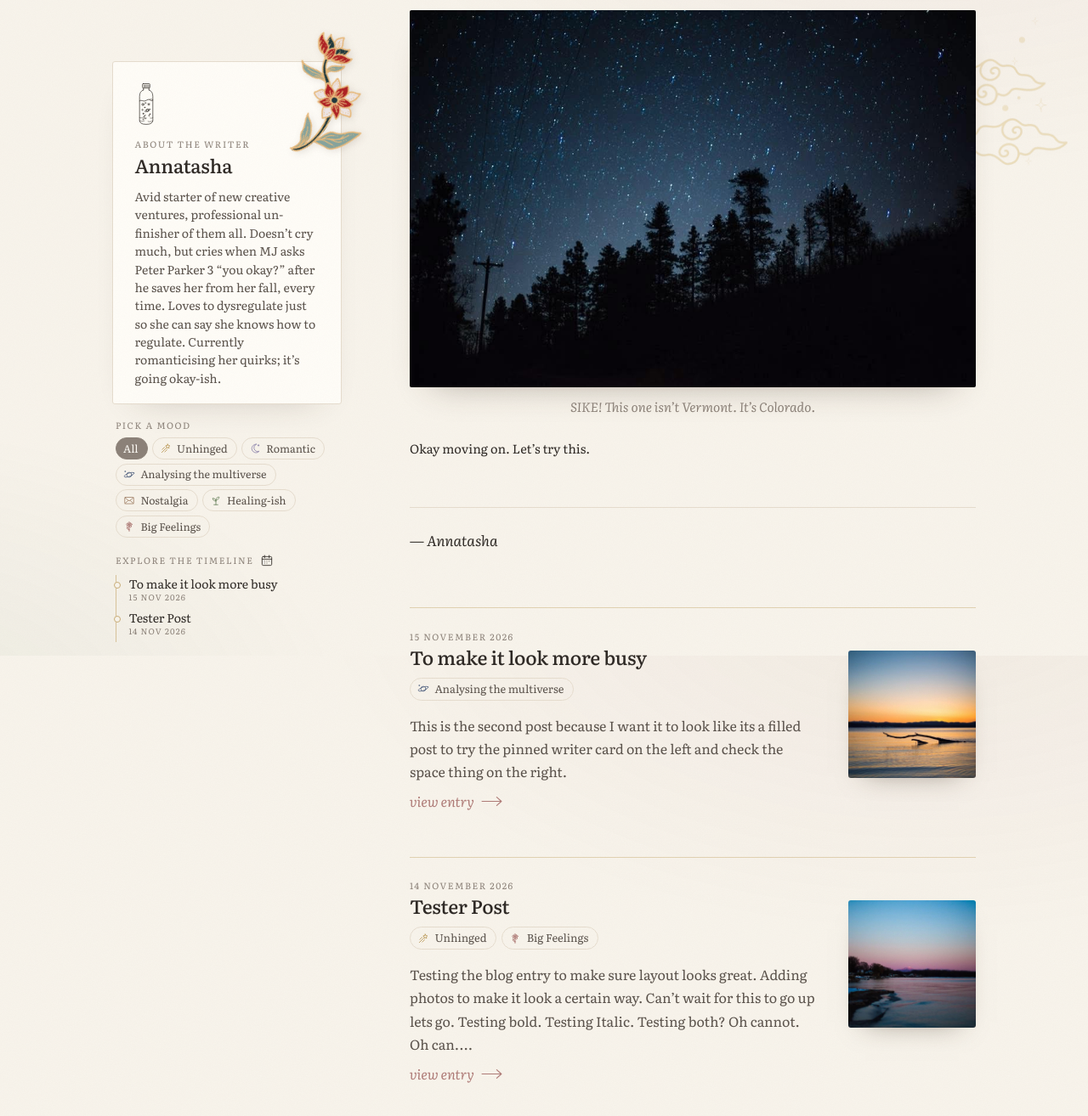
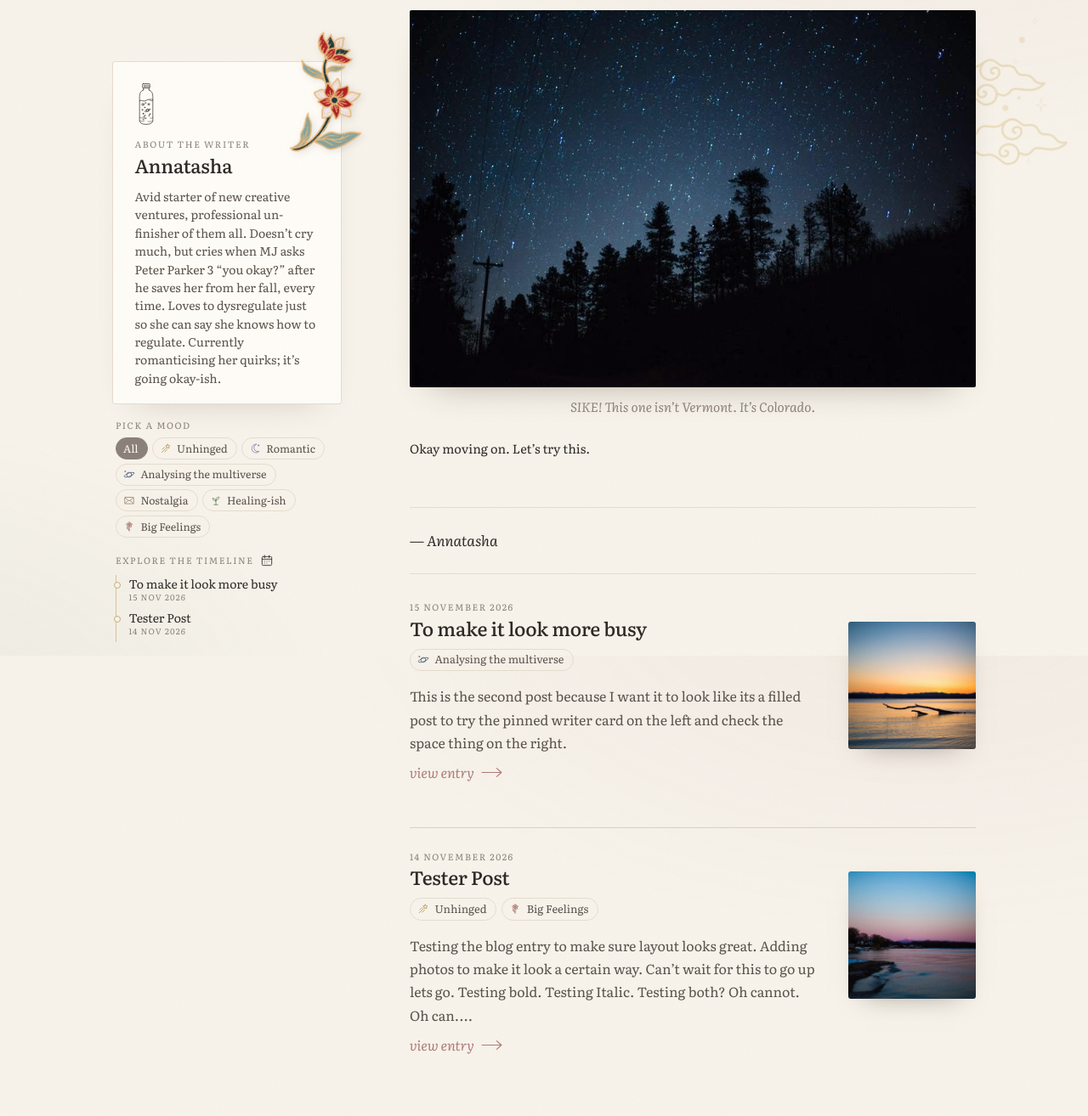
Before and after one commit to joliecodes/annatasha, a Jekyll site: the page built from blog/index.html, in a window 1280 px wide and 1400 px high, scrolled down 1028 px. Shown: the top 1314 px of the window at 85% size. Built offline with Jekyll 4.4.1, drawn with Linux system fonts in a browser that asks for light colours.

Commit message:
Centre the signature between its lines on blog and post pages
Co-Authored-By: Claude Opus 5.5 <noreply@anthropic.com>
Claude-Session: https://claude.ai/code/session_01H42t2MWQU4LZnCXKDr1JmC

```diff
--- a/assets/style.css
+++ b/assets/style.css
@@ -199,7 +199,10 @@ h1,h2{font-weight:500;letter-spacing:-.01em;line-height:1.15}
 .more-stories{display:none}
 .date,.post-card .date,.post-head .date,.cal-card .date{font-style:normal;text-transform:uppercase;letter-spacing:.14em;font-size:.66rem;color:var(--muted)}
 .timeline span,.more-stories li span{text-transform:uppercase;letter-spacing:.12em;font-size:.6rem}
-.featured-foot{margin-top:2.2rem}
+.featured-foot{margin-top:2.2rem;padding-bottom:1.5rem;border-bottom:1px solid var(--line)}
+.post-card.featured{padding-bottom:0}
+.featured:not([hidden]) + .posts > .post-card:first-child{padding-top:1.9rem}
+.featured:not([hidden]) + .posts > .post-card:first-child::before{display:none}
 .mobile-head{display:none}
 .timeline-head a.tl-label{display:inline;font-size:inherit;color:inherit;text-decoration:none}
 .timeline-head a.tl-label:hover{color:var(--rose)}
@@ -308,7 +311,8 @@ body::after{
 }
 
 @media (max-width:820px){
-  .more-stories{display:block;margin-top:2.6rem;padding-top:1.6rem;border-top:1px solid var(--line)}
+  .post-foot{padding-bottom:1.5rem}
+  .more-stories{display:block;margin-top:0;padding-top:1.6rem;border-top:1px solid var(--line)}
   .more-stories .kicker{font-style:normal;text-transform:uppercase;letter-spacing:.14em;font-size:.66rem;color:var(--muted);margin:0 0 .6rem}
   .more-stories ol{list-style:none;margin:0;padding:0;border-left:1px solid #d8c39a}
   .more-stories li{position:relative;padding:.15rem 0 .65rem .9rem}
```
